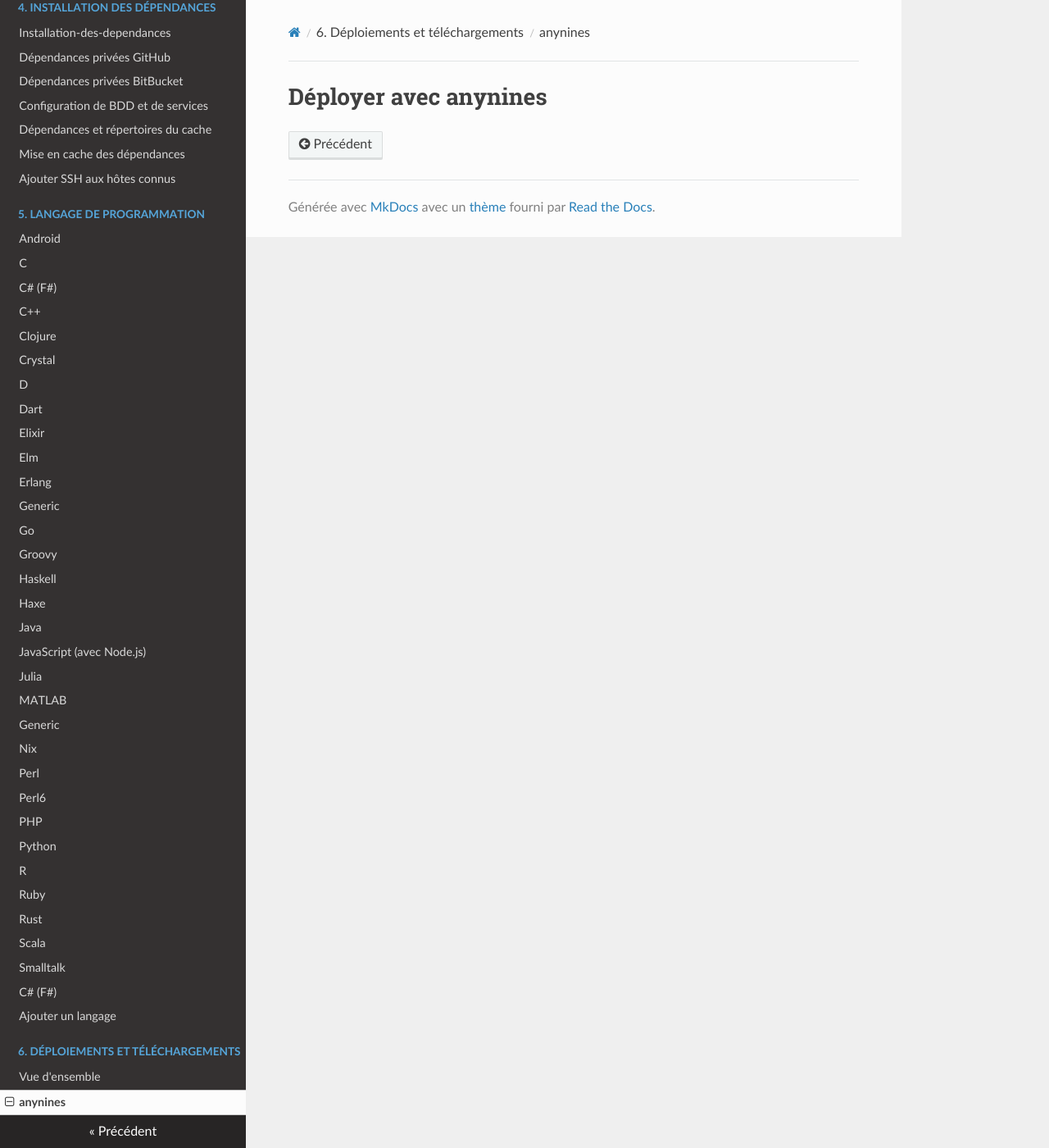
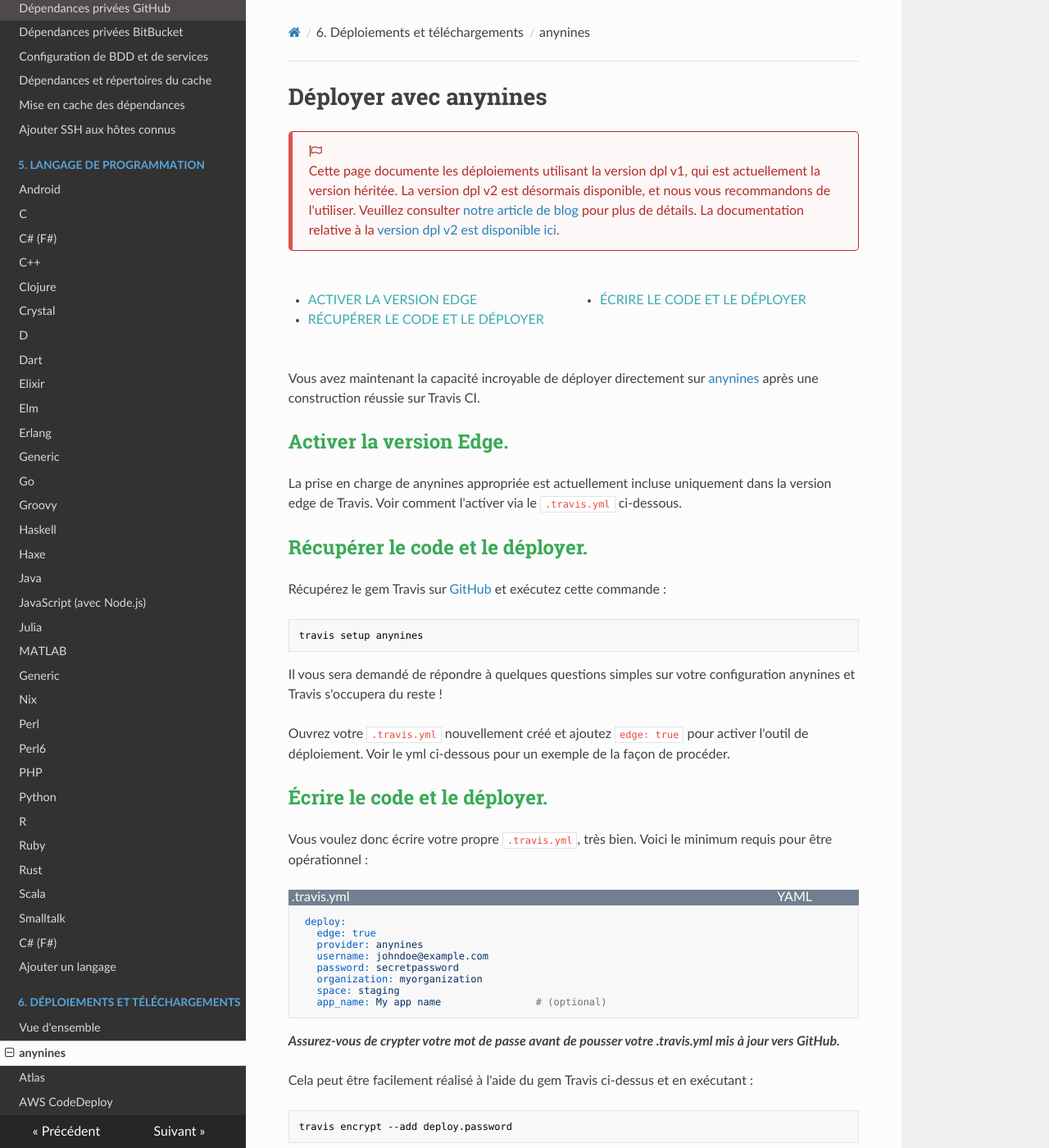
Before and after one commit to stallaf/traduction-en-francais-de-la-documentation-de-TRAVIS-CI, an MkDocs documentation site: the page built from docs/deploiement-anynines.md, in a window 1280 px wide and 1400 px high. Shown: the whole window at 82% size. Built offline with MkDocs 1.6.1, drawn with Linux system fonts in a browser that asks for light colours; nearby versions of some CDN libraries; a script that is not in the unit is left out; some of the changed text lies outside the part shown.

Commit message:
Typo fichier deploiement-anynimes.md Rédaction fichier deploiement-atlas.md Création fichier deploiement-aws-codedeploy.md Ajout nouvelle ligne au menu de mkdocs.yml

````diff
--- a/docs/deploiement-anynines.md
+++ b/docs/deploiement-anynines.md
@@ -1 +1,72 @@
 # Déployer avec anynines
+
+<div class="notice attention">
+<p>
+<i class="fa fa-flag" aria-hidden="true"></i><br>
+Cette page documente les déploiements utilisant la version dpl v1, qui est actuellement la version héritée. La version dpl v2 est désormais disponible, et nous vous recommandons de l'utiliser. Veuillez consulter <a href="https://travis-ci.com/blog/2019-08-27-deployment-tooling-dpl-v2-preview-release">notre article de blog</a> pour plus de détails. La documentation relative à la <a href="https://docs.travis-ci.com/user/deployment-v2/">version dpl v2 est disponible ici</a>.
+</div>
+
+<p>
+<div class="tdm">
+    <div class="deux-colonnes">
+        <ul>
+            <li><a href="#activer-la-version-edge">Activer la version Edge</a></li>
+            <li><a href="#recuperer-le-code-et-le-deployer">Récupérer le code et le déployer</a></li>
+            <li><a href="#ecrire-le-code-et-le-deployer">Écrire le code et le déployer</a></li>
+        </ul>
+    </div>
+</div>
+</p>
+
+Vous avez maintenant la capacité incroyable de déployer directement sur [anynines](http://www.anynines.com/) après une construction réussie sur Travis CI.
+
+<h2 id="activer-la-version-edge">Activer la version Edge.
+<a href="#activer-la-version-edge" class="ancre-titre after"></a></h2>
+
+La prise en charge de anynines appropriée est actuellement incluse uniquement dans la version edge de Travis. Voir comment l'activer via le `.travis.yml` ci-dessous.
+
+<h2 id="recuperer-le-code-et-le-deployer">Récupérer le code et le déployer.
+<a href="#recuperer-le-code-et-le-deployer" class="ancre-titre after"></a></h2>
+
+Récupérez le gem Travis sur [GitHub](https://github.com/travis-ci/travis.rb) et exécutez cette commande :
+
+```console
+travis setup anynines
+```
+
+Il vous sera demandé de répondre à quelques questions simples sur votre configuration anynines et Travis s'occupera du reste !
+
+Ouvrez votre `.travis.yml` nouvellement créé et ajoutez `edge: true` pour activer l'outil de déploiement. Voir le yml ci-dessous pour un exemple de la façon de procéder.
+
+<h2 id="ecrire-le-code-et-le-deployer">Écrire le code et le déployer.
+<a href="#ecrire-le-code-et-le-deployer" class="ancre-titre after"></a></h2>
+
+Vous voulez donc écrire votre propre `.travis.yml`, très bien. Voici le minimum requis pour être opérationnel :
+
+<div class="titre-code">
+    <div class="item gauche">&nbsp;.travis.yml</div><div class="item droit">YAML</div>
+</div>
+```yml
+ deploy:
+   edge: true
+   provider: anynines
+   username: johndoe@example.com
+   password: secretpassword
+   organization: myorganization
+   space: staging
+   app_name: My app name                # (optional)
+```
+
+**_Assurez-vous de crypter votre mot de passe avant de pousser votre .travis.yml mis à jour vers GitHub._**
+
+Cela peut être facilement réalisé à l'aide du gem Travis ci-dessus et en exécutant :
+
+```console
+travis encrypt --add deploy.password
+```
+
+<h3 id="versions-conditionnelles">Versions conditionnelles.
+<a href="#versions-conditionnelles" class="ancre-titre after"></a></h3>
+
+Vous ne pouvez déployer que lorsque certaines conditions sont remplies. Voir les [versions conditionnelles avec `on:`](./apercu-deploiements.md#versions).
+<hr class="invisible">>
--- a/mkdocs.yml
+++ b/mkdocs.yml
@@ -97,6 +97,8 @@ nav:
   - 6. Déploiements et téléchargements:
     - Vue d'ensemble: apercu-deploiements.md
     - anynines: deploiement-anynines.md
+    - Atlas: deploiement-atlas.md
+    - AWS CodeDeploy: deploiement-aws-codedeploy.md
 
 
 not_in_nav: |
````
Also changed, not shown: docs/deploiement-atlas.md (added, +130 -0 lines), docs/deploiement-aws-codedeploy.md (added, +1 -0 lines).
